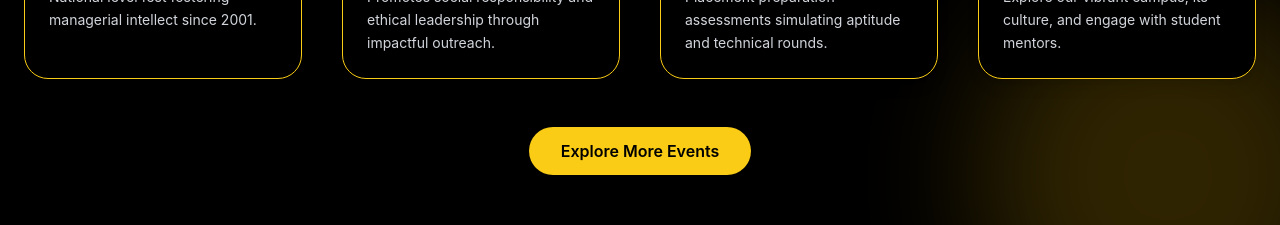
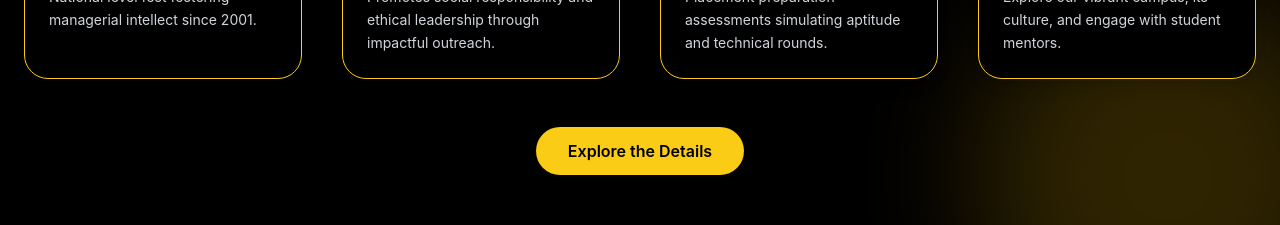
Before and after one commit to webd-pace/PACE25, a React (Create React App) app: page / in a window 1280 px wide. Shown: the part 1360-1585 px from the top of the page. Built offline with nearby package versions, Linux system fonts and the light colour scheme.

Commit message:
`Updated button text in EventSection_Homepage component from "Explore More Events" to "Explore the Details".`

```diff
--- a/src/components/EventSection_Homepage.jsx
+++ b/src/components/EventSection_Homepage.jsx
@@ -70,7 +70,7 @@ const EventSection_Homepage = () => {
         <div className="text-center mt-12">
           <Link to="/Events">
             <button className="bg-yellow-400 hover:bg-yellow-500 text-black font-semibold px-8 py-3 rounded-full shadow-md transition-all duration-300">
-              Explore More Events
+              Explore the Details
             </button>
           </Link>
         </div>
```
